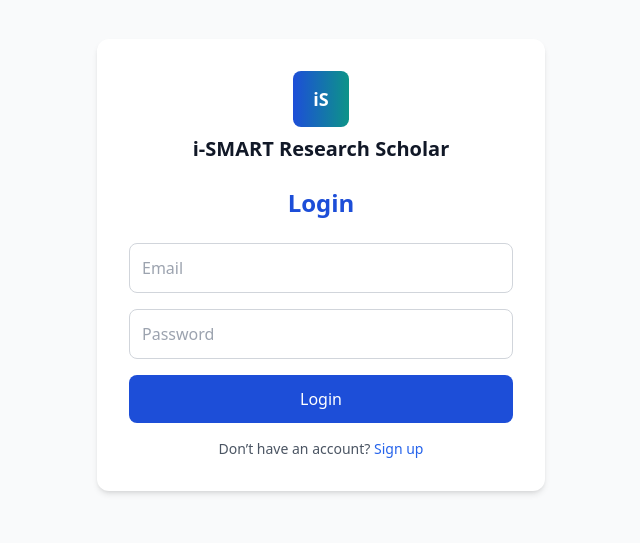
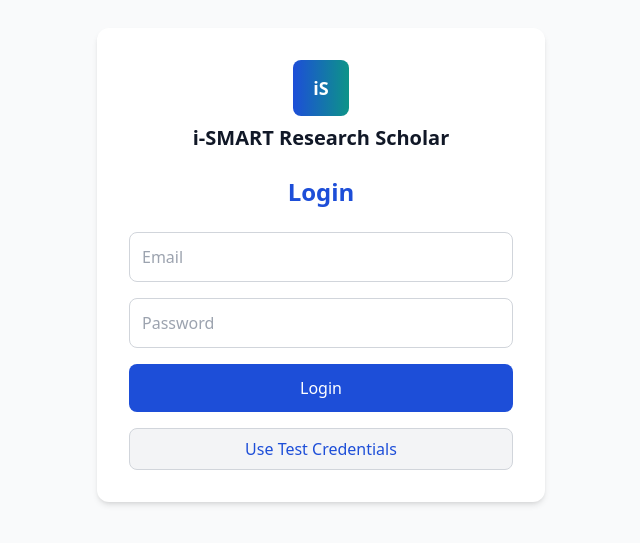
Before and after one commit to Rushilm9/frontend, a React (Vite) app in the folder i-smart-main/: page /login in a window 1280 px wide. Shown: the part 135-678 px from the top of the page, without its empty margins (319-959 px from the left). Built offline with nearby package versions, Linux system fonts and the light colour scheme.

Commit message:
test credentials

```diff
--- a/i-smart-main/src/pages/LoginPage.tsx
+++ b/i-smart-main/src/pages/LoginPage.tsx
@@ -1,8 +1,6 @@
 import React, { useState } from "react";
 import { useNavigate } from "react-router-dom";
 import { BASE_URL } from "../utils/constant";
-// ✅ Base API URL (change here only)
-// const BASE_URL = "https://i-smart-backend.vercel.app";
 
 interface LoginForm {
   email: string;
@@ -44,6 +42,10 @@ const LoginPage: React.FC = () => {
     } finally {
       setLoading(false);
     }
+  };
+
+  const handleTestCredentials = () => {
+    setForm({ email: "aws@gmail.com", password: "aws333" });
   };
 
   return (
@@ -92,17 +94,16 @@ const LoginPage: React.FC = () => {
           >
             {loading ? "Logging in..." : "Login"}
           </button>
+
+          {/* ✅ Test Credentials Button */}
+          <button
+            type="button"
+            onClick={handleTestCredentials}
+            className="w-full mt-2 bg-gray-100 text-blue-700 py-2 rounded-lg border border-gray-300 hover:bg-gray-200 transition-colors"
+          >
+            Use Test Credentials
+          </button>
         </form>
-
-        <p className="text-sm text-center text-gray-600 mt-4">
-          Don’t have an account?{" "}
-          <button
-            onClick={() => navigate("/signup")}
-            className="text-blue-600 hover:underline"
-          >
-            Sign up
-          </button>
-        </p>
       </div>
     </div>
   );
```
